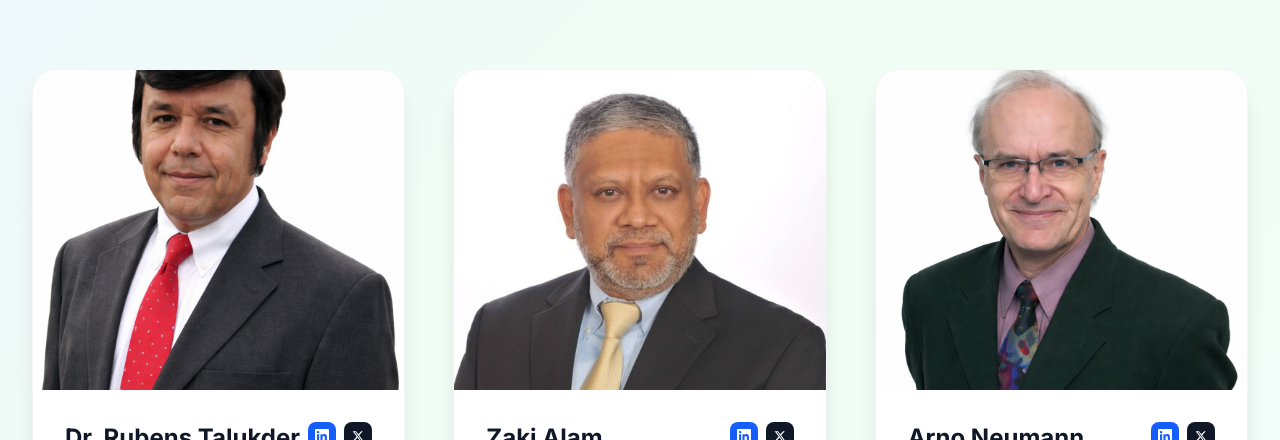
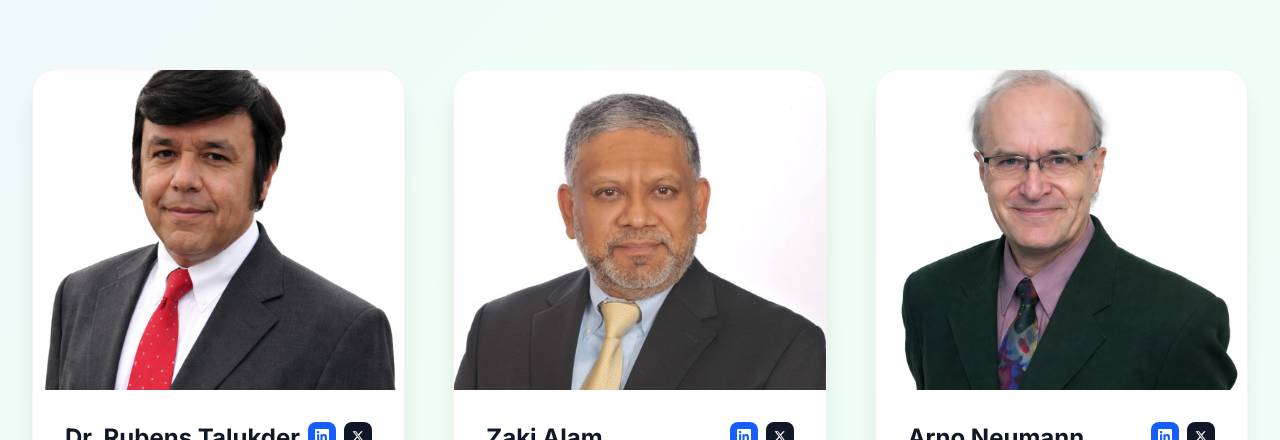
Before and after one commit to Natutal-Capital-ReBank/ncrb-website, a Next.js app: page /team in a window 1280 px wide. Shown: the part 496-936 px from the top of the page. Built offline with nearby package versions, Linux system fonts and the light colour scheme; no server answers.

Commit message:
shift images

```diff
--- a/app/team/page.tsx
+++ b/app/team/page.tsx
@@ -121,8 +121,8 @@ export default function Team() {
                       member.name === "Zaki Alam"
                         ? "object-top"
                         : member.name === "Dr. Rubens Talukder"
-                        ? "object-[center_30%]"
-                        : "object-[center_20%]"
+                        ? "object-[center_15%]"
+                        : "object-[center_25%]"
                     }`}
                   />
                 </div>
```
